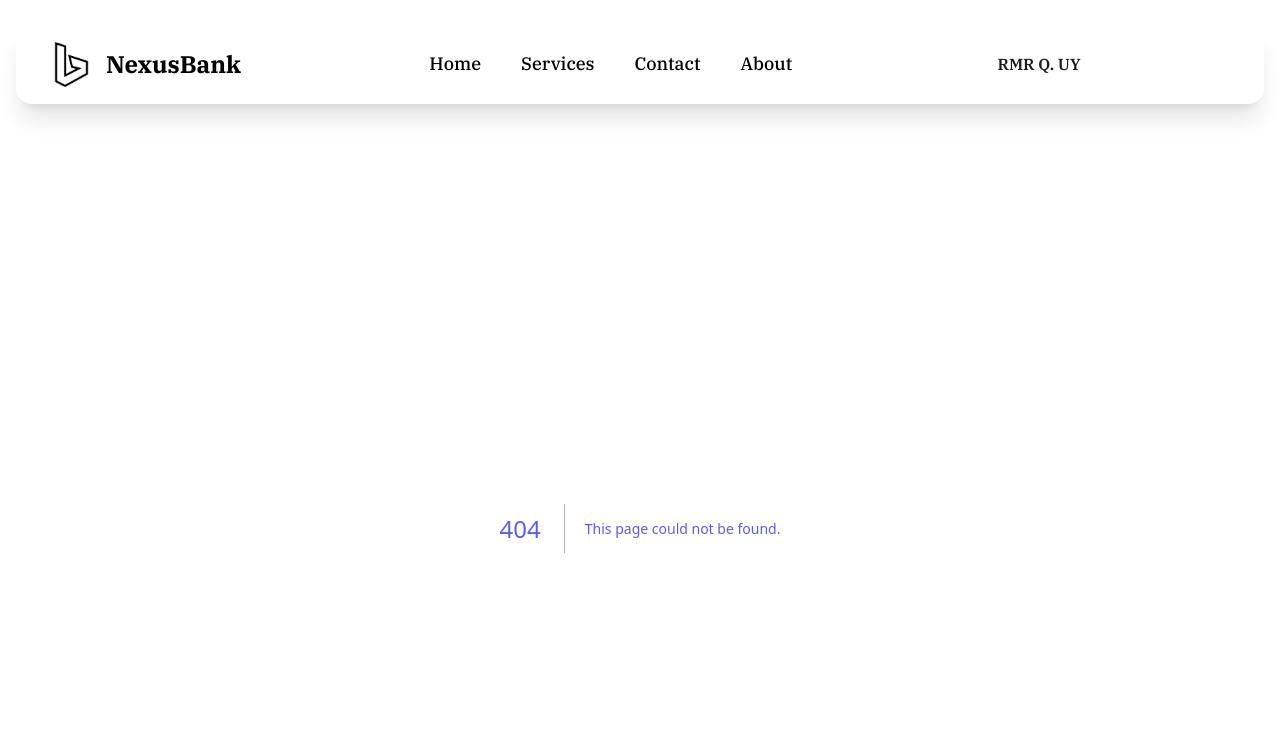
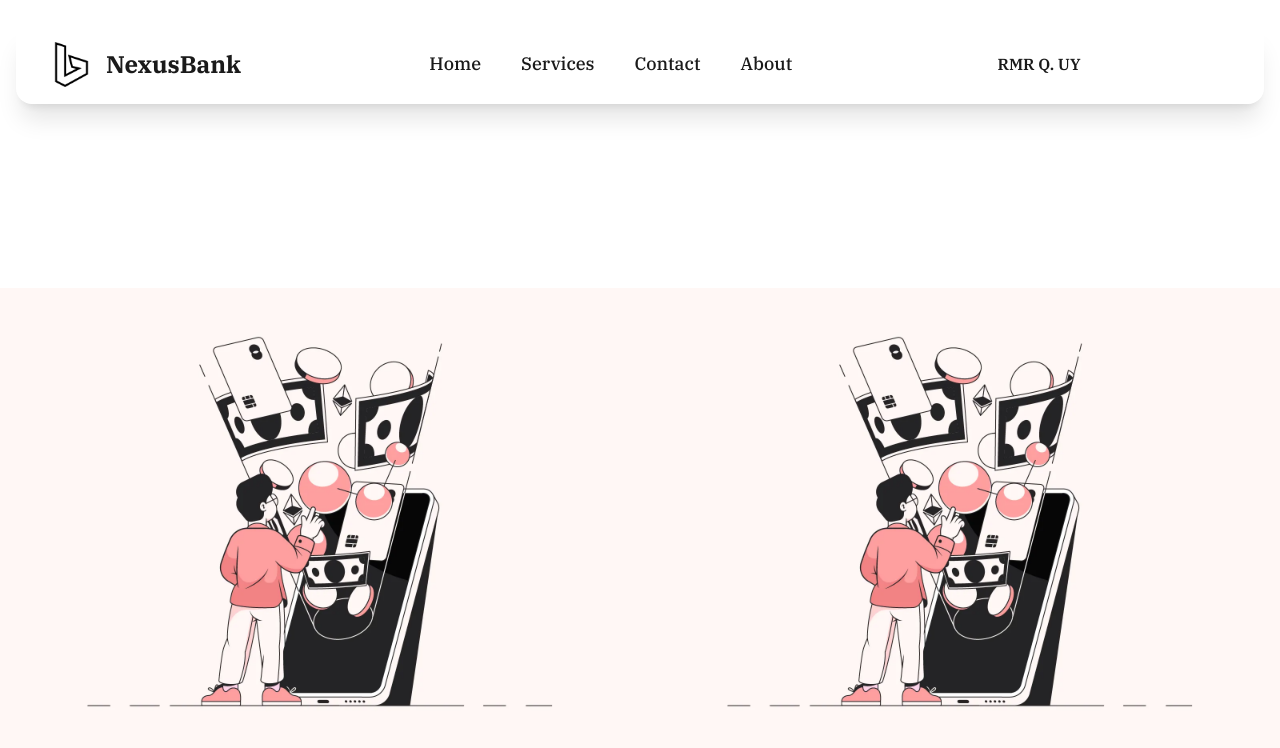
Before and after one commit to uyronmarche14/NexusBankV02, a Next.js app: page /pages/auth/login in a window 1280 px wide. Before the commit this address had no page. Shown: the top 748 px of the page. Built offline with nearby package versions, Linux system fonts and the light colour scheme.

Commit message:
5:42 pm march 10

```diff
--- /dev/null
+++ b/app/components/auth/rbg_Login/page.tsx
@@ -0,0 +1,18 @@
+import Image from "next/image";
+import React from "react";
+import bg from "@/public/bg.png";
+export const RightBg_login = () => {
+  return (
+    <div className="items-center justify-center w-[50%] h-full flex flex-col font-system ">
+      <div className="w-full h-full">
+        <Image
+          className="h-full w-full object-cover object-center bg-cover"
+          src={bg}
+          alt="nature image"
+        />
+      </div>
+    </div>
+  );
+};
+
+export default RightBg_login;
--- /dev/null
+++ b/app/pages/auth/login/page.tsx
@@ -0,0 +1,15 @@
+import RightBg_login from "@/app/components/auth/rbg_Login/page";
+export const auth = () => {
+  return (
+    <div className="items-center justify-center w-full h-[100vh] flex flex-col font-system ">
+      <div>
+        <div className="flex flex-row items-center justify-center h-full ">
+          <RightBg_login />
+          <RightBg_login />
+        </div>
+      </div>
+    </div>
+  );
+};
+
+export default auth;
```
Also changed, not shown: public/bg.png (added).
